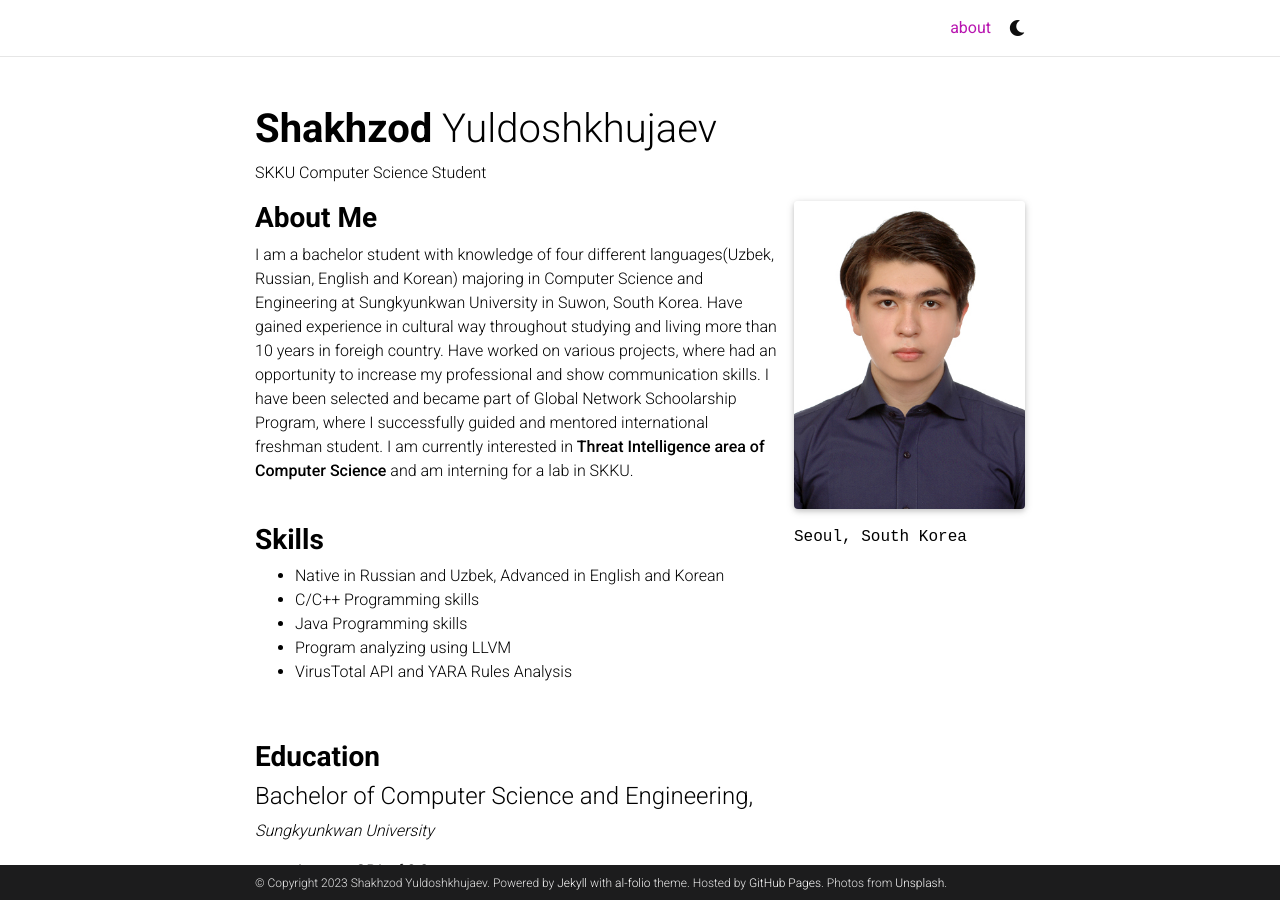
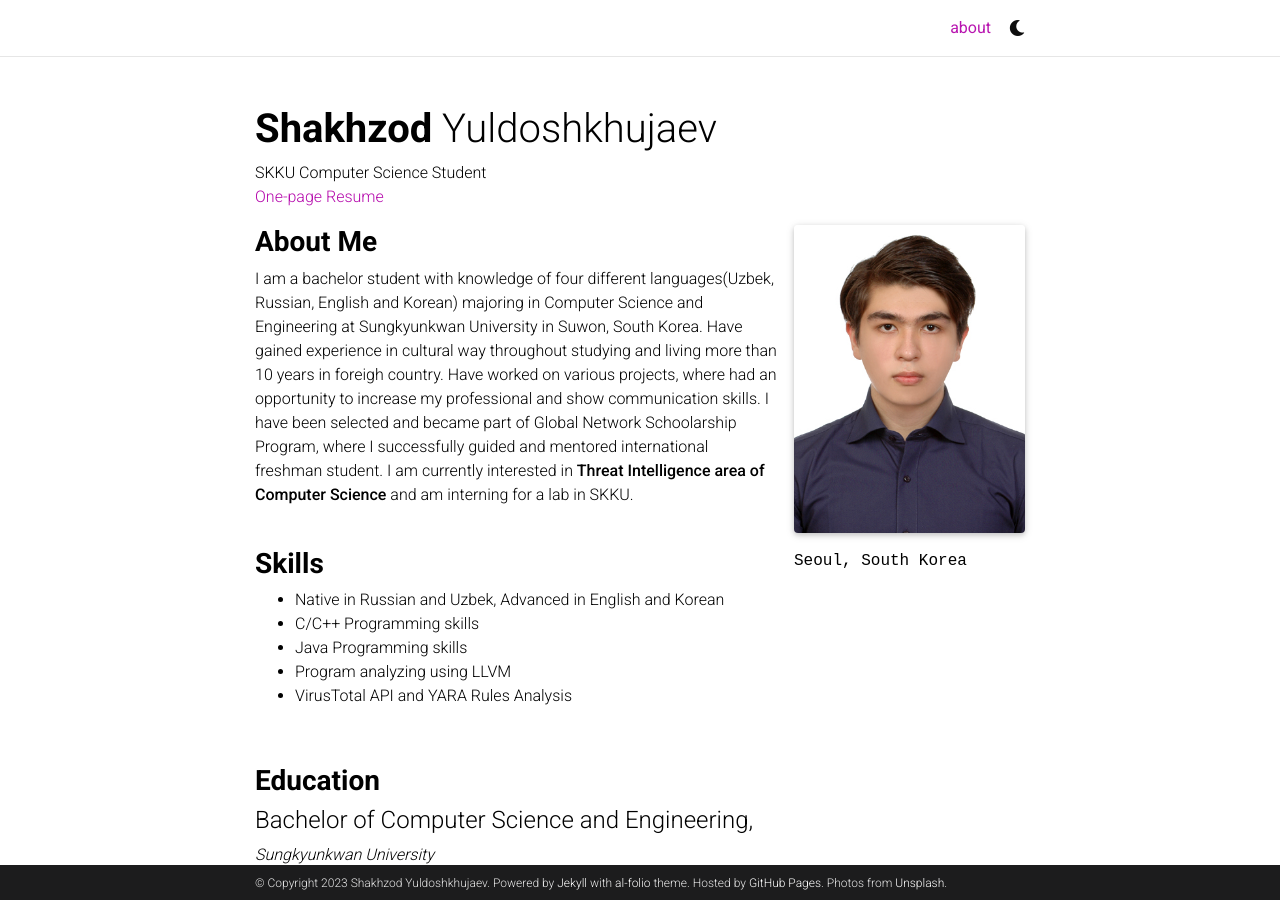
Before and after one commit to ShakYld/ShakYld.github.io, a Jekyll site: the page built from _pages/about.md, in a window 1280 px wide and 900 px high. Built offline with Jekyll 4.4.1, drawn with Linux system fonts in a browser that asks for light colours; full-size pictures stand in for the smaller copies a plugin makes; comment, search, counter and statistics services are not loaded; a style sheet for code colours, icons or effects is not loaded.

Commit message:
Update about.md

```diff
--- a/_pages/about.md
+++ b/_pages/about.md
@@ -2,7 +2,7 @@
 layout: about
 title: about
 permalink: /
-subtitle: SKKU Computer Science Student <br> <a href="https://drive.google.com/file/d/1eD5OxyEYSFtE14WsixYs9w424v5KB0SC/view"></a>
+subtitle: SKKU Computer Science Student <br> <a href="https://drive.google.com/file/d/1eD5OxyEYSFtE14WsixYs9w424v5KB0SC/view">One-page Resume</a>
 profile:
     align: right
     image: prof_pic.jpg
```
